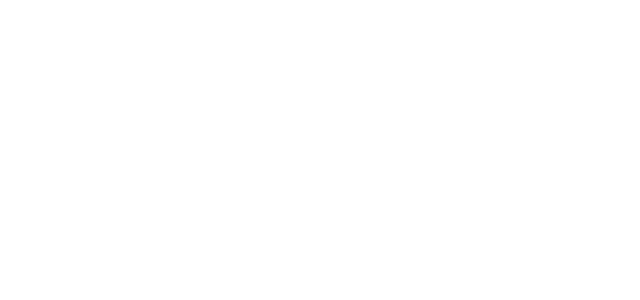
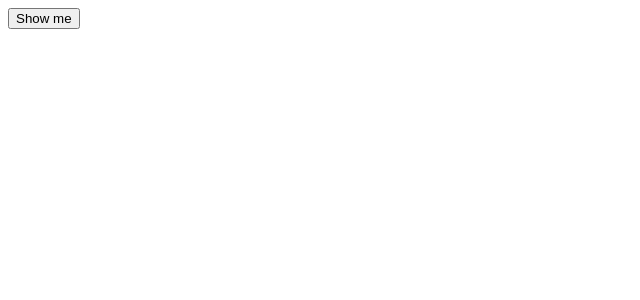
Before and after one commit to Suburbicon/react-projects-simple, a React (Create React App) app: page / in a window 1280 px wide. Shown: the top 300 px of the page, without its empty margins (0-640 px from the left). Built offline with nearby package versions, Linux system fonts and the light colour scheme.

Commit message:
feat: modal project

```diff
--- a/src/App.js
+++ b/src/App.js
@@ -1,8 +1,32 @@
+import React from 'react'
+import './main.css'
 
 function App() {
+  const [open, setOpen] = React.useState(false)
+  const [buttonText, setButtonText] = React.useState('Show me')
+
+  const handleButton = () => {
+    setOpen(!open)
+  }
+
+  const changeText = () => {
+    setButtonText(open ? 'Hide me' : 'Show me')
+  }
+
+  React.useEffect(() => {
+    changeText()
+  })
+
   return (
     <div className="App">
-
+      <button onClick={handleButton}>{buttonText}</button>
+      {
+        open && (
+          <div className={`animated ${open && 'show'}`}>
+            Hello world
+          </div>
+        )
+      }
     </div>
   );
 }
--- /dev/null
+++ b/src/main.css
@@ -0,0 +1,10 @@
+.animated {
+	opacity: 0;
+	visibility: hidden;
+	transition: 1s ease-in-out;
+}
+
+.show {
+	opacity: 1;
+	visibility: visible;
+}
```
